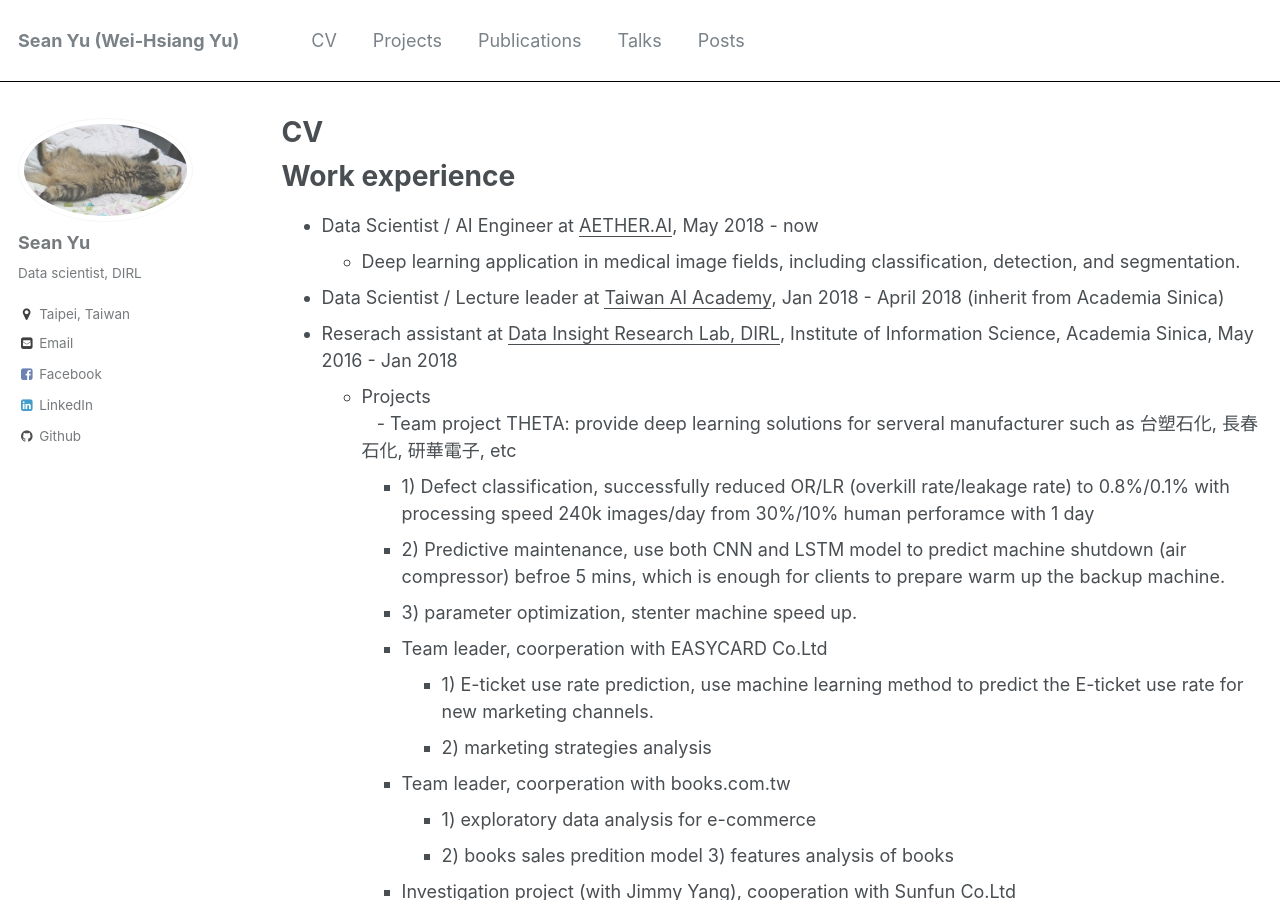
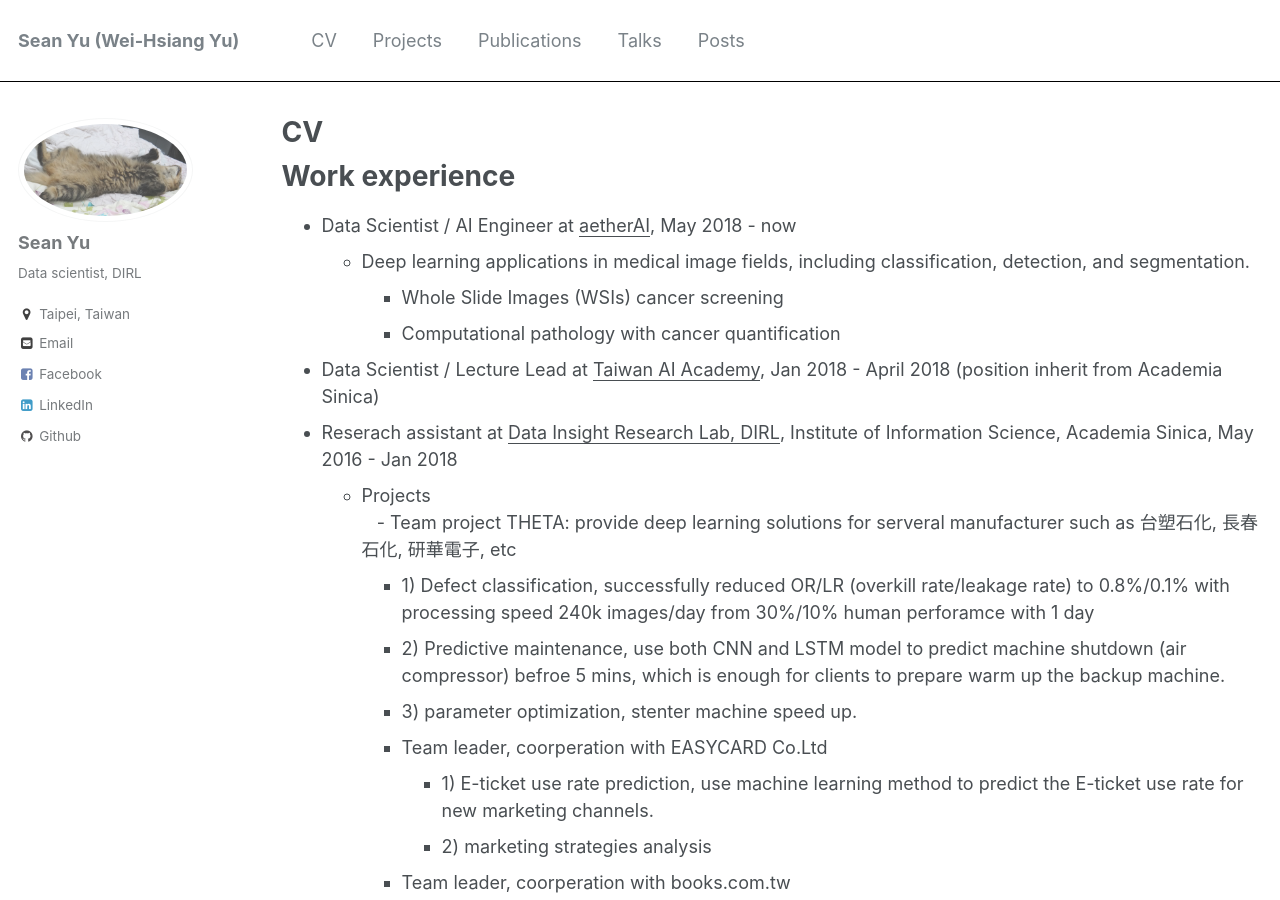
Before and after one commit to vashineyu/vashineyu.github.io, a Jekyll site: the page built from _pages/cv.md, in a window 1280 px wide and 900 px high. Built offline with Jekyll 4.4.1, drawn with Linux system fonts in a browser that asks for light colours; some of the changed text lies outside the part shown.

Commit message:
Update cv.md

```diff
--- a/_pages/cv.md
+++ b/_pages/cv.md
@@ -12,10 +12,11 @@ redirect_from:
 Work experience
 ======
 
-* Data Scientist / AI Engineer at <ins>[AETHER.AI](https://dysklabs.com/home/#home)</ins>, May 2018 - now
-  * Deep learning application in medical image fields, including classification, detection, and segmentation.
-
-* Data Scientist / Lecture leader at <ins>[Taiwan AI Academy](http://aiacademy.tw/)</ins>, Jan 2018 - April 2018 (inherit from Academia Sinica)
+* Data Scientist / AI Engineer at <ins>[aetherAI](https://aetherai.com/)</ins>, May 2018 - now
+  * Deep learning applications in medical image fields, including classification, detection, and segmentation.  <br>
+    - Whole Slide Images (WSIs) cancer screening
+    - Computational pathology with cancer quantification
+* Data Scientist / Lecture Lead at <ins>[Taiwan AI Academy](http://aiacademy.tw/)</ins>, Jan 2018 - April 2018 (position inherit from Academia Sinica)
 * Reserach assistant at <ins>[Data Insight Research Lab, DIRL](http://dirl.iis.sinica.edu.tw/)</ins>, Institute of Information Science, Academia Sinica, May 2016 - Jan 2018
   * Projects  <br>
     - Team project THETA: provide deep learning solutions for serveral manufacturer such as 台塑石化, 長春石化, 研華電子, etc <br>
```
Also changed, not shown: other parts of _pages/cv.md (+5 -6 lines).
